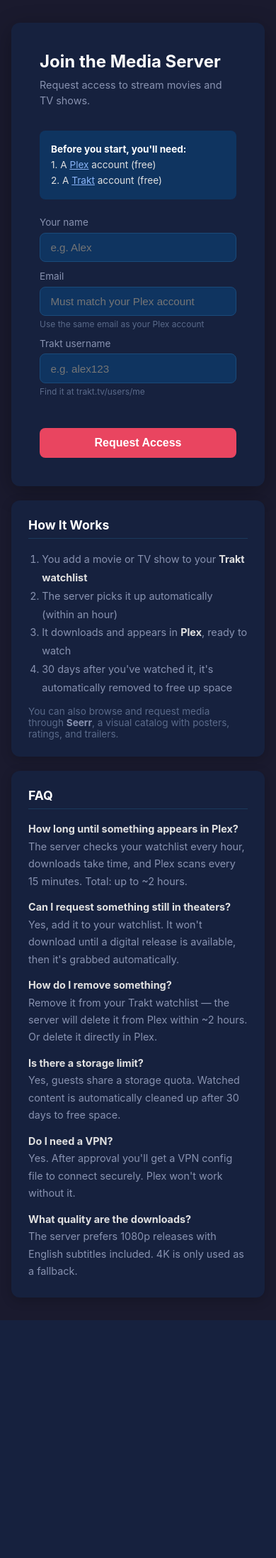
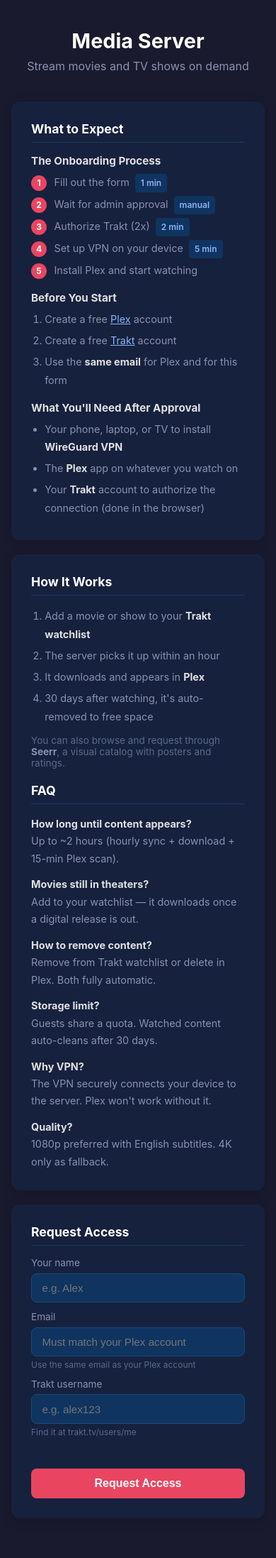
Before and after one commit to jlaszloe6/mediaserver, a Flask app: page /onboard in a window 390 px wide. Shown: the whole page at 71% size. Before the commit the page ends 1860 px from the top, so only its background shows below. Run offline with Flask 3, Linux system fonts and the light colour scheme; parts of the project's set-up code (start-up, migrations or seed data) failed here and were passed over; some libraries are stand-ins or nearby versions.

Commit message:
Redesign onboard page with 3-column layout
- Column 1: What to Expect — onboarding steps with time estimates,
  prerequisites, what to prepare
- Column 2: How It Works + FAQ — how the service works, 6 FAQs
- Column 3: Request Access form
- Responsive: stacks vertically on mobile
- Moved form to third position as requested

Co-Authored-By: Claude Opus 4.6 (1M context) <noreply@anthropic.com>

```diff
--- a/status-page/templates/onboard.html
+++ b/status-page/templates/onboard.html
@@ -13,28 +13,33 @@
             color: #e0e0e0;
             min-height: 100vh;
         }
-        .container {
-            max-width: 500px;
-            margin: 0 auto;
-            padding: 2rem 1rem;
+        .page-header {
+            text-align: center;
+            padding: 2.5rem 1rem 1rem;
+        }
+        .page-header h1 { font-size: 1.8rem; color: #fff; margin-bottom: 0.5rem; }
+        .page-header p { color: #8892b0; font-size: 1rem; }
+        .columns {
+            display: grid;
+            grid-template-columns: 1fr 1fr 1fr;
+            gap: 1.25rem;
+            max-width: 1100px;
+            margin: 1.5rem auto;
+            padding: 0 1rem 2rem;
+            align-items: start;
+        }
+        @media (max-width: 900px) {
+            .columns { grid-template-columns: 1fr; max-width: 500px; }
         }
         .card {
             background: #16213e;
             border-radius: 12px;
-            padding: 2.5rem;
-            width: 100%;
-            box-shadow: 0 8px 32px rgba(0,0,0,0.3);
-        }
-        .section {
-            background: #16213e;
-            border-radius: 12px;
-            padding: 1.5rem;
-            margin-top: 1.25rem;
+            padding: 1.75rem;
             box-shadow: 0 4px 16px rgba(0,0,0,0.2);
         }
-        .section h2 { font-size: 1.1rem; color: #fff; margin-bottom: 1rem; padding-bottom: 0.5rem; border-bottom: 1px solid #1a3a5c; }
-        h1 { font-size: 1.5rem; margin-bottom: 0.5rem; color: #fff; }
-        .subtitle { color: #8892b0; font-size: 0.9rem; margin-bottom: 2rem; line-height: 1.5; }
+        .card h2 { font-size: 1.1rem; color: #fff; margin-bottom: 1rem; padding-bottom: 0.5rem; border-bottom: 1px solid #1a3a5c; }
+        .card h3 { font-size: 0.95rem; color: #e0e0e0; margin-top: 1rem; margin-bottom: 0.5rem; }
+        .card h3:first-child { margin-top: 0; }
         label { display: block; font-size: 0.85rem; color: #8892b0; margin-bottom: 0.4rem; margin-top: 0.75rem; }
         input[type="text"], input[type="email"] {
             width: 100%;
@@ -71,35 +76,116 @@
         }
         .flash.info { background: rgba(100,150,255,0.15); color: #8ab4f8; }
         .flash.error { background: rgba(233,69,96,0.15); color: #e94560; }
-        .prereqs {
+        .info-list { line-height: 1.8; font-size: 0.9rem; color: #8892b0; padding-left: 1.2rem; }
+        .info-list li { margin-bottom: 0.25rem; }
+        .info-list strong { color: #e0e0e0; }
+        .faq-item { margin-bottom: 0.75rem; font-size: 0.9rem; color: #8892b0; line-height: 1.7; }
+        .faq-item:last-child { margin-bottom: 0; }
+        .faq-item strong { color: #e0e0e0; }
+        .step-num {
+            display: inline-block;
+            width: 22px;
+            height: 22px;
+            background: #e94560;
+            color: #fff;
+            border-radius: 50%;
+            text-align: center;
+            font-size: 0.75rem;
+            font-weight: 700;
+            line-height: 22px;
+            margin-right: 0.4rem;
+        }
+        .steps-list { list-style: none; padding: 0; }
+        .steps-list li { line-height: 1.8; font-size: 0.9rem; color: #8892b0; margin-bottom: 0.25rem; }
+        .steps-list strong { color: #e0e0e0; }
+        .time-badge {
+            display: inline-block;
             background: #0f3460;
-            border-radius: 8px;
-            padding: 1rem;
-            margin-bottom: 1.5rem;
-            font-size: 0.85rem;
-            line-height: 1.6;
+            color: #8ab4f8;
+            padding: 0.15rem 0.5rem;
+            border-radius: 4px;
+            font-size: 0.75rem;
+            font-weight: 600;
+            margin-left: 0.25rem;
         }
-        .prereqs strong { color: #fff; }
-        .prereqs a { color: #8ab4f8; }
+        a { color: #8ab4f8; }
     </style>
 </head>
 <body>
-    <div class="container">
+    <div class="page-header">
+        <h1>Media Server</h1>
+        <p>Stream movies and TV shows on demand</p>
+    </div>
+
+    <div class="columns">
+        <!-- Column 1: What to expect -->
         <div class="card">
-        <h1>Join the Media Server</h1>
-        <p class="subtitle">Request access to stream movies and TV shows.</p>
+            <h2>What to Expect</h2>
+
+            <h3>The Onboarding Process</h3>
+            <ul class="steps-list">
+                <li><span class="step-num">1</span> Fill out the form <span class="time-badge">1 min</span></li>
+                <li><span class="step-num">2</span> Wait for admin approval <span class="time-badge">manual</span></li>
+                <li><span class="step-num">3</span> Authorize Trakt (2x) <span class="time-badge">2 min</span></li>
+                <li><span class="step-num">4</span> Set up VPN on your device <span class="time-badge">5 min</span></li>
+                <li><span class="step-num">5</span> Install Plex and start watching</li>
+            </ul>
+
+            <h3>Before You Start</h3>
+            <ol class="info-list">
+                <li>Create a free <a href="https://plex.tv" target="_blank">Plex</a> account</li>
+                <li>Create a free <a href="https://trakt.tv" target="_blank">Trakt</a> account</li>
+                <li>Use the <strong>same email</strong> for Plex and for this form</li>
+            </ol>
+
+            <h3>What You'll Need After Approval</h3>
+            <ul class="info-list" style="list-style:disc">
+                <li>Your phone, laptop, or TV to install <strong>WireGuard VPN</strong></li>
+                <li>The <strong>Plex</strong> app on whatever you watch on</li>
+                <li>Your <strong>Trakt</strong> account to authorize the connection (done in the browser)</li>
+            </ul>
+        </div>
+
+        <!-- Column 2: How it works + FAQ -->
+        <div class="card">
+            <h2>How It Works</h2>
+            <ol class="info-list">
+                <li>Add a movie or show to your <strong>Trakt watchlist</strong></li>
+                <li>The server picks it up within an hour</li>
+                <li>It downloads and appears in <strong>Plex</strong></li>
+                <li>30 days after watching, it's auto-removed to free space</li>
+            </ol>
+            <p style="font-size:0.85rem;color:#5a6a8a;margin-top:0.75rem">You can also browse and request through <strong style="color:#8892b0">Seerr</strong>, a visual catalog with posters and ratings.</p>
+
+            <h2 style="margin-top:1.25rem">FAQ</h2>
+            <div class="faq-item"><strong>How long until content appears?</strong><br>
+            Up to ~2 hours (hourly sync + download + 15-min Plex scan).</div>
+
+            <div class="faq-item"><strong>Movies still in theaters?</strong><br>
+            Add to your watchlist &mdash; it downloads once a digital release is out.</div>
+
+            <div class="faq-item"><strong>How to remove content?</strong><br>
+            Remove from Trakt watchlist or delete in Plex. Both fully automatic.</div>
+
+            <div class="faq-item"><strong>Storage limit?</strong><br>
+            Guests share a quota. Watched content auto-cleans after 30 days.</div>
+
+            <div class="faq-item"><strong>Why VPN?</strong><br>
+            The VPN securely connects your device to the server. Plex won't work without it.</div>
+
+            <div class="faq-item"><strong>Quality?</strong><br>
+            1080p preferred with English subtitles. 4K only as fallback.</div>
+        </div>
+
+        <!-- Column 3: Join form -->
+        <div class="card">
+            <h2>Request Access</h2>
 
             {% with messages = get_flashed_messages(with_categories=true) %}
                 {% for category, message in messages %}
                     <div class="flash {{ category }}">{{ message }}</div>
                 {% endfor %}
             {% endwith %}
-
-        <div class="prereqs">
-            <strong>Before you start, you'll need:</strong><br>
-            1. A <a href="https://plex.tv" target="_blank">Plex</a> account (free)<br>
-            2. A <a href="https://trakt.tv" target="_blank">Trakt</a> account (free)
-        </div>
 
             <form method="POST">
                 <input type="hidden" name="_csrf" value="{{ csrf_token() }}">
@@ -116,40 +202,6 @@
             </form>
             <script src="https://challenges.cloudflare.com/turnstile/v0/api.js" async defer></script>
         </div>
-
-    <div class="section">
-        <h2>How It Works</h2>
-        <ol style="line-height:1.8;font-size:0.9rem;color:#8892b0;padding-left:1.2rem">
-            <li>You add a movie or TV show to your <strong style="color:#e0e0e0">Trakt watchlist</strong></li>
-            <li>The server picks it up automatically (within an hour)</li>
-            <li>It downloads and appears in <strong style="color:#e0e0e0">Plex</strong>, ready to watch</li>
-            <li>30 days after you've watched it, it's automatically removed to free up space</li>
-        </ol>
-        <p style="font-size:0.85rem;color:#5a6a8a;margin-top:0.75rem">You can also browse and request media through <strong style="color:#8892b0">Seerr</strong>, a visual catalog with posters, ratings, and trailers.</p>
-    </div>
-
-    <div class="section">
-        <h2>FAQ</h2>
-        <div style="font-size:0.9rem;color:#8892b0;line-height:1.7">
-            <p style="margin-bottom:0.75rem"><strong style="color:#e0e0e0">How long until something appears in Plex?</strong><br>
-            The server checks your watchlist every hour, downloads take time, and Plex scans every 15 minutes. Total: up to ~2 hours.</p>
-
-            <p style="margin-bottom:0.75rem"><strong style="color:#e0e0e0">Can I request something still in theaters?</strong><br>
-            Yes, add it to your watchlist. It won't download until a digital release is available, then it's grabbed automatically.</p>
-
-            <p style="margin-bottom:0.75rem"><strong style="color:#e0e0e0">How do I remove something?</strong><br>
-            Remove it from your Trakt watchlist &mdash; the server will delete it from Plex within ~2 hours. Or delete it directly in Plex.</p>
-
-            <p style="margin-bottom:0.75rem"><strong style="color:#e0e0e0">Is there a storage limit?</strong><br>
-            Yes, guests share a storage quota. Watched content is automatically cleaned up after 30 days to free space.</p>
-
-            <p style="margin-bottom:0.75rem"><strong style="color:#e0e0e0">Do I need a VPN?</strong><br>
-            Yes. After approval you'll get a VPN config file to connect securely. Plex won't work without it.</p>
-
-            <p><strong style="color:#e0e0e0">What quality are the downloads?</strong><br>
-            The server prefers 1080p releases with English subtitles included. 4K is only used as a fallback.</p>
-        </div>
-    </div>
     </div>
 </body>
 </html>
```
Lines whose indentation alone changed are shown as unchanged.
